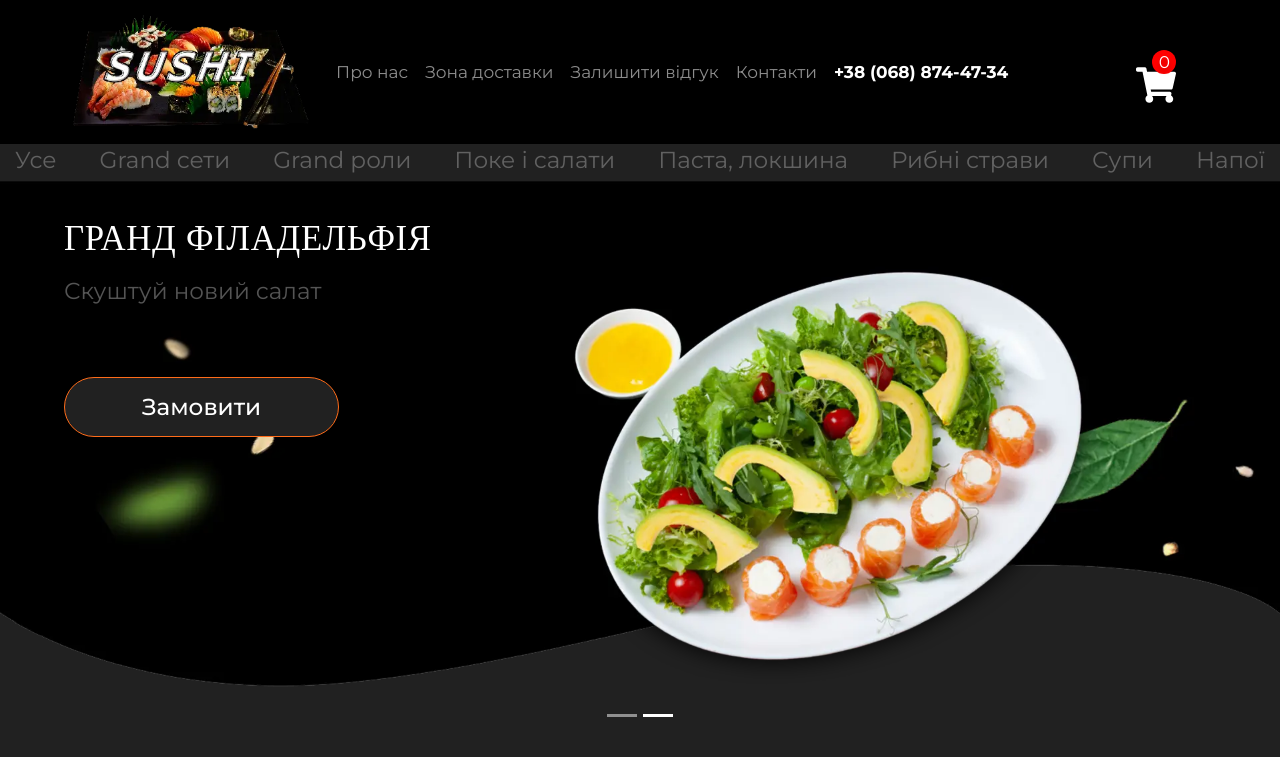
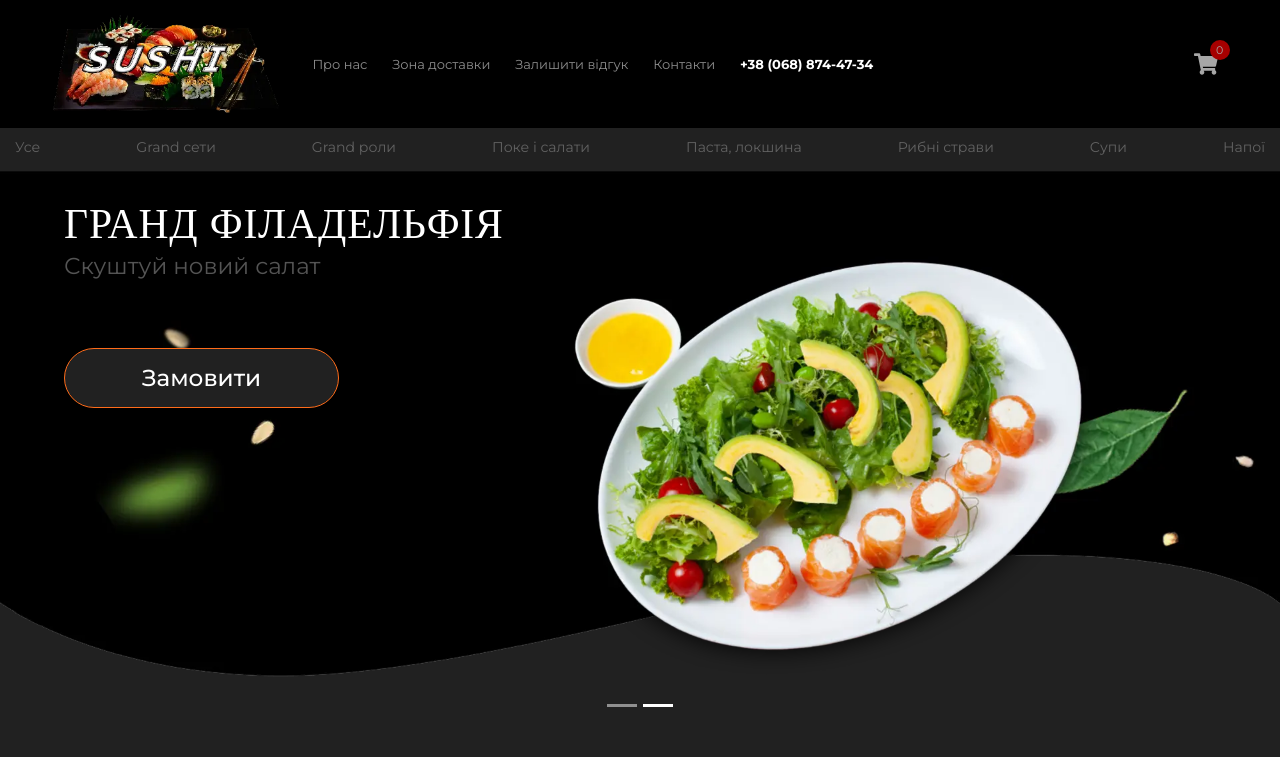
Before and after one commit to UlichIgor/delivery, a React (Create React App) app: page /#/ in a window 1280 px wide. Shown: the top 757 px of the page. Built offline with nearby package versions, Linux system fonts and the light colour scheme.

Commit message:
navbar navbar-expand-md navbar-dark bg-black

```diff
--- a/src/components/Header.jsx
+++ b/src/components/Header.jsx
@@ -1,4 +1,4 @@
-import { useState } from "react";
+import { useEffect, useState } from "react";
 import PropTypes from "prop-types";
 import {
   Button,
@@ -14,6 +14,13 @@ import Order from "./Order";
 
 function Header({ orders, onDelete, onChangeAmount }) {
   const [cartOpen, setCartOpen] = useState(false);
+  const [menuExpanded, setMenuExpanded] = useState(false);
+
+  useEffect(() => {
+    if (orders.length === 0) {
+      setCartOpen(false);
+    }
+  }, [orders.length]);
 
   const result = orders.reduce(
     (previousValue, currentItem) =>
@@ -32,29 +39,60 @@ function Header({ orders, onDelete, onChangeAmount }) {
     </div>
   );
 
-  const EmptyTemplate = (
-    <div className="Empty">
-      <h6>Кошик порожній</h6>
-      <p>Але це ніколи не пізно виправити :)</p>
-    </div>
-  );
-
   return (
     <>
-      <Navbar collapseOnSelect expand="md" bg="black" variant="dark">
-        <Container fluid className="d-block">
-          <Navbar.Toggle aria-controls="responsive-navbar-nav" />
-          <Navbar.Collapse id="responsive-navbar-nav">
-            <Nav className="container justify-content-between align-items-center">
-              <Navbar.Brand href="#/">
+      <Navbar
+        expanded={menuExpanded}
+        onToggle={setMenuExpanded}
+        collapseOnSelect
+        expand="md"
+        bg="black"
+        variant="dark"
+        className="site-navbar"
+      >
+        <Container fluid className="site-navbar__container">
+          <Navbar.Brand href="#/" className="site-navbar__brand">
             <Image
               src={`${process.env.PUBLIC_URL}/images/logo.webp`}
               height={118}
               width={241}
-                  className="d-inline-block aligin-center"
+              className="d-inline-block align-center"
               alt="Logo"
             />
           </Navbar.Brand>
+          <div className="site-navbar__controls">
+            <Button
+              type="button"
+              variant="link"
+              className="Circle__box"
+              aria-label={
+                orders.length > 0
+                  ? `Відкрити кошик, товарів: ${orders.length}`
+                  : "Кошик порожній"
+              }
+              aria-expanded={cartOpen && orders.length > 0}
+              disabled={orders.length === 0}
+              onClick={() => {
+                setCartOpen((previousValue) =>
+                  orders.length > 0 ? !previousValue : false
+                );
+                setMenuExpanded(false);
+              }}
+            >
+              <FaShoppingCart
+                className={`Shop ${cartOpen ? "active" : ""}`}
+                aria-hidden="true"
+              />
+              <span className="Circle">{orders.length}</span>
+            </Button>
+            <Navbar.Toggle
+              aria-controls="responsive-navbar-nav"
+              aria-label={menuExpanded ? "Закрити меню" : "Відкрити меню"}
+              onClick={() => setCartOpen(false)}
+            />
+          </div>
+          <Navbar.Collapse id="responsive-navbar-nav">
+            <Nav className="site-navbar__links">
               <NavLink href="#/about">Про нас</NavLink>
               <NavLink href="#/gallery">Зона доставки</NavLink>
               <NavLink href="#/blog">Залишити відгук</NavLink>
@@ -62,20 +100,12 @@ function Header({ orders, onDelete, onChangeAmount }) {
               <NavLink href="tel:+380688744734" className="Phone">
                 +38 (068) 874-47-34
               </NavLink>
-              <NavLink className="Circle__box">
-                <FaShoppingCart
-                  onClick={() => setCartOpen((previousValue) => !previousValue)}
-                  className={`Shop ${cartOpen && "active"}`}
-                />
-                <span className="Circle">{orders.length}</span>
-              </NavLink>
             </Nav>
           </Navbar.Collapse>
         </Container>
       </Navbar>
-      {cartOpen && (
+      {cartOpen && orders.length > 0 && (
         <div className="Shop__body">
-          {orders.length > 0 ? (
           <div>
             {orders.map((item) => (
               <Order
@@ -86,10 +116,7 @@ function Header({ orders, onDelete, onChangeAmount }) {
               />
             ))}
           </div>
-          ) : (
-            EmptyTemplate
-          )}
-          {!!orders.length && Footer}
+          {Footer}
         </div>
       )}
     </>
--- a/src/scss/components/_header.scss
+++ b/src/scss/components/_header.scss
@@ -77,3 +77,157 @@ span.Circle{
   font-weight: 400;
   font-size: calc(9px + 0.625vw);
 }
+
+.site-navbar {
+  padding: 8px clamp(12px, 3vw, 40px);
+}
+
+.site-navbar__container {
+  display: flex;
+  flex-wrap: wrap;
+  align-items: center;
+  gap: 0 clamp(12px, 2vw, 28px);
+}
+
+.site-navbar__brand {
+  order: 0;
+  flex: 0 1 auto;
+  margin-right: 0;
+
+  img {
+    display: block;
+    width: clamp(150px, 18vw, 241px);
+    height: auto;
+  }
+}
+
+.site-navbar .navbar-collapse {
+  order: 1;
+  flex-grow: 1;
+}
+
+.site-navbar__controls {
+  order: 2;
+  display: flex;
+  flex: 0 0 auto;
+  align-items: center;
+  gap: 8px;
+  margin-left: 0;
+}
+
+.site-navbar .Circle__box {
+  position: relative;
+  display: inline-flex;
+  align-items: center;
+  justify-content: center;
+  width: 48px;
+  height: 48px;
+  min-width: 48px;
+  padding: 0;
+  border: 0;
+  color: $white;
+  text-decoration: none;
+
+  &:hover {
+    color: $accent2;
+  }
+}
+
+.site-navbar .Shop {
+  position: static;
+  width: 24px;
+  height: 24px;
+  color: inherit;
+}
+
+.site-navbar .Shop.active {
+  color: $accent;
+}
+
+.site-navbar .Circle {
+  top: 0;
+  right: 0;
+  width: 20px;
+  height: 20px;
+  font-size: 11px;
+}
+
+.site-navbar .navbar-toggler {
+  padding: 10px;
+  border-color: rgba($white, 0.5);
+}
+
+.site-navbar__links {
+  align-items: center;
+  justify-content: flex-end;
+  gap: clamp(4px, 1vw, 16px);
+}
+
+.site-navbar .navbar-nav .nav-link {
+  padding: 10px 6px;
+  font-size: clamp(13px, 0.9vw, 16px);
+  line-height: 1.4;
+  white-space: nowrap;
+}
+
+.site-navbar .navbar-nav .Phone {
+  color: $white;
+  font-weight: 700;
+}
+
+@media (max-width: 767.98px) {
+  .site-navbar__container {
+    column-gap: 8px;
+  }
+
+  .site-navbar__controls {
+    margin-left: auto;
+  }
+
+  .site-navbar .navbar-collapse {
+    order: 2;
+    flex-basis: 100%;
+  }
+
+  .site-navbar__links {
+    align-items: stretch;
+    gap: 0;
+    margin-top: 12px;
+    padding: 8px 0;
+    border-top: 1px solid rgba($white, 0.2);
+  }
+
+  .site-navbar .navbar-nav .nav-link {
+    padding: 12px 8px;
+    white-space: normal;
+  }
+
+  .site-navbar .navbar-nav .Phone {
+    margin-top: 4px;
+    border-top: 1px solid rgba($white, 0.2);
+  }
+}
+
+@media (max-width: 359.98px) {
+  .site-navbar {
+    padding-right: 8px;
+    padding-left: 8px;
+  }
+
+  .site-navbar__brand img {
+    width: 132px;
+  }
+
+  .site-navbar__controls {
+    gap: 2px;
+  }
+
+  .site-navbar .Circle__box {
+    width: 40px;
+    min-width: 40px;
+  }
+
+  .site-navbar .navbar-toggler {
+    padding: 8px;
+  }
+}
--- a/src/scss/components/_order.scss
+++ b/src/scss/components/_order.scss
@@ -67,18 +67,23 @@
 }
 
 .Shop__body {
-  position: absolute;
-  top: 65px;
-  left: 0;
-  right: 0;
-  margin: 0 auto;
-  width: 33%;
-
+  position: fixed;
+  top: 88px;
+  right: 16px;
+  left: auto;
+  width: min(420px, calc(100vw - 32px));
+  min-width: 0;
+  max-height: calc(100vh - 104px);
+  max-height: calc(100dvh - 104px);
+  margin: 0;
+  overflow-x: hidden;
+  overflow-y: auto;
   background-color: $fon;
   z-index: z("cart");
   display: flex;
   flex-direction: column;
   border-radius: 10px;
+  box-shadow: 0 8px 28px rgba($black, 0.55);
 }
 .Shop__content {
   position: relative;
@@ -88,25 +93,33 @@
 }
 @include media-breakpoint-down(xl) {
   .Shop__body {
-    min-width: 65%;
+    width: min(420px, calc(100vw - 32px));
   }
 }
 
 @include media-breakpoint-down(lg) {
   .Shop__body {
-    min-width: 75%;
+    width: min(420px, calc(100vw - 32px));
   }
 }
 
 @include media-breakpoint-down(md) {
   .Shop__body {
-    min-width: 85%;
+    top: 76px;
+    right: 12px;
+    width: min(420px, calc(100vw - 24px));
+    max-height: calc(100vh - 88px);
+    max-height: calc(100dvh - 88px);
   }
 }
 
 @include media-breakpoint-down(sm) {
   .Shop__body {
-    min-width: 95%;
+    top: 68px;
+    right: 8px;
+    width: calc(100vw - 16px);
+    max-height: calc(100vh - 80px);
+    max-height: calc(100dvh - 80px);
   }
 }
 
--- a/src/scss/index.scss
+++ b/src/scss/index.scss
@@ -12,10 +12,11 @@
 body{
   margin: 0;
   padding: 0;
-font-family: 'Open Sans', sans-serif;
-font-weight: 400;
-background: $fon;
-color:$white;
+  min-width: 320px;
+  font-family: 'Open Sans', sans-serif;
+  font-weight: 400;
+  background: $fon;
+  color: $white;
 }
 
 
@@ -36,3 +37,249 @@ color:$white;
 
 
 @import'fonts';
+
+*,
+*::before,
+*::after {
+  box-sizing: border-box;
+}
+
+html {
+  width: 100%;
+  scroll-behavior: smooth;
+}
+
+body {
+  width: 100%;
+  font-size: clamp(14px, 1vw, 18px);
+  line-height: 1.5;
+}
+
+img {
+  max-width: 100%;
+  height: auto;
+}
+
+.main.main {
+  width: min(100%, 1440px);
+  margin: 0 auto;
+  gap: clamp(12px, 2vw, 28px);
+  padding: clamp(16px, 3vw, 45px);
+  align-items: stretch;
+}
+
+.item {
+  flex: 1 1 260px;
+  width: 100%;
+  min-width: 0;
+  padding: clamp(16px, 2.5vw, 30px);
+
+  img {
+    width: 100%;
+    aspect-ratio: 4 / 3;
+    object-fit: cover;
+  }
+
+  h4 {
+    font-size: clamp(15px, 1.25vw, 20px);
+    line-height: 1.4;
+  }
+}
+
+.item b,
+.item em {
+  font-size: clamp(12px, 0.9vw, 16px);
+  line-height: 1.4;
+}
+
+.Categories__items {
+  font-size: clamp(13px, 1.1vw, 20px);
+  line-height: 1.3;
+}
+
+a.nav-link,
+a.Phone.nav-link {
+  font-size: clamp(13px, 0.9vw, 17px);
+  line-height: 1.4;
+}
+
+.PosterBlock.carousel-caption {
+  width: min(90%, 990px);
+}
+
+.Poster__title h3 {
+  font-size: clamp(22px, 3.25vw, 48px);
+  line-height: 1.2;
+}
+
+.Poster__descr p {
+  font-size: clamp(14px, 1.8vw, 24px);
+  line-height: 1.5;
+}
+
+.Shop__body {
+  width: min(92vw, 520px);
+  max-height: calc(100vh - 80px);
+  max-height: calc(100dvh - 80px);
+  overflow-y: auto;
+  overscroll-behavior: contain;
+}
+
+.footerFirst {
+  min-height: clamp(180px, 28vw, 420px);
+  overflow: hidden;
+
+  > img {
+    width: 100%;
+    height: 100%;
+    object-fit: cover;
+  }
+}
+
+.footerFirst__content_title h5 {
+  font-size: clamp(16px, 1.5vw, 24px);
+  line-height: 1.4;
+}
+
+.footerBotom__autor,
+.footerBotom__date {
+  font-size: clamp(11px, 0.9vw, 16px);
+  line-height: 1.4;
+}
+
+@media (max-width: 991.98px) {
+  .main.main {
+    justify-content: center;
+  }
+
+  .item {
+    flex-basis: 240px;
+  }
+
+  .footerFirst__content {
+    padding: 5% 0 0 6%;
+  }
+}
+
+@media (max-width: 767.98px) {
+  .main.main {
+    padding: 16px;
+  }
+
+  .item {
+    flex-basis: 220px;
+  }
+
+  .Categories {
+    justify-content: center;
+  }
+
+  .Categories__items {
+    flex: 1 1 120px;
+    width: auto;
+    min-width: 0;
+    padding: 8px 6px;
+  }
+
+  .navbar-brand img {
+    width: min(45vw, 241px);
+    height: auto;
+  }
+
+  .Circle__box {
+    width: 100%;
+  }
+
+  .PosterBlock.carousel-caption {
+    left: 5%;
+    padding: 6% 0;
+  }
+
+  .Poster__descr p {
+    line-height: 1.3;
+  }
+
+  .footerFirst__content {
+    max-width: 80%;
+  }
+
+  .Shop__body {
+    width: calc(100% - 24px);
+    max-height: calc(100vh - 72px);
+    max-height: calc(100dvh - 72px);
+  }
+}
+
+@media (max-width: 575.98px) {
+  .main.main {
+    gap: 12px;
+    padding: 12px;
+  }
+
+  .item {
+    flex-basis: 100%;
+    max-width: 100%;
+    padding: 16px;
+  }
+
+  .item h4 {
+    padding-top: 12px;
+  }
+
+  .Categories {
+    padding: 6px;
+  }
+
+  .Categories__items {
+    flex-basis: 40%;
+    font-size: 13px;
+  }
+
+  .PosterBlock.carousel-caption {
+    top: 0;
+    right: 5%;
+    bottom: 0;
+    width: 90%;
+    padding: 7% 0;
+  }
+
+  .Poster__title h3 {
+    font-size: clamp(18px, 5vw, 26px);
+  }
+
+  .Poster__descr p {
+    font-size: clamp(12px, 3.4vw, 16px);
+  }
+
+  .footerFirst {
+    min-height: 160px;
+  }
+
+  .footerFirst__content {
+    max-width: 90%;
+    padding: 18px 0 0 6%;
+  }
+
+  .footerBotom__autor,
+  .footerBotom__date {
+    padding: 0 4%;
+  }
+
+  .Shop__body {
+    width: calc(100% - 16px);
+  }
+}
+
+@media (max-width: 359.98px) {
+  .main.main {
+    padding: 8px;
+  }
+
+  .footerBotom {
+    align-items: flex-start;
+    flex-direction: column;
+    justify-content: center;
+    gap: 4px;
+    padding: 8px 0;
+  }
+}
```
Lines whose indentation alone changed are shown as unchanged.
